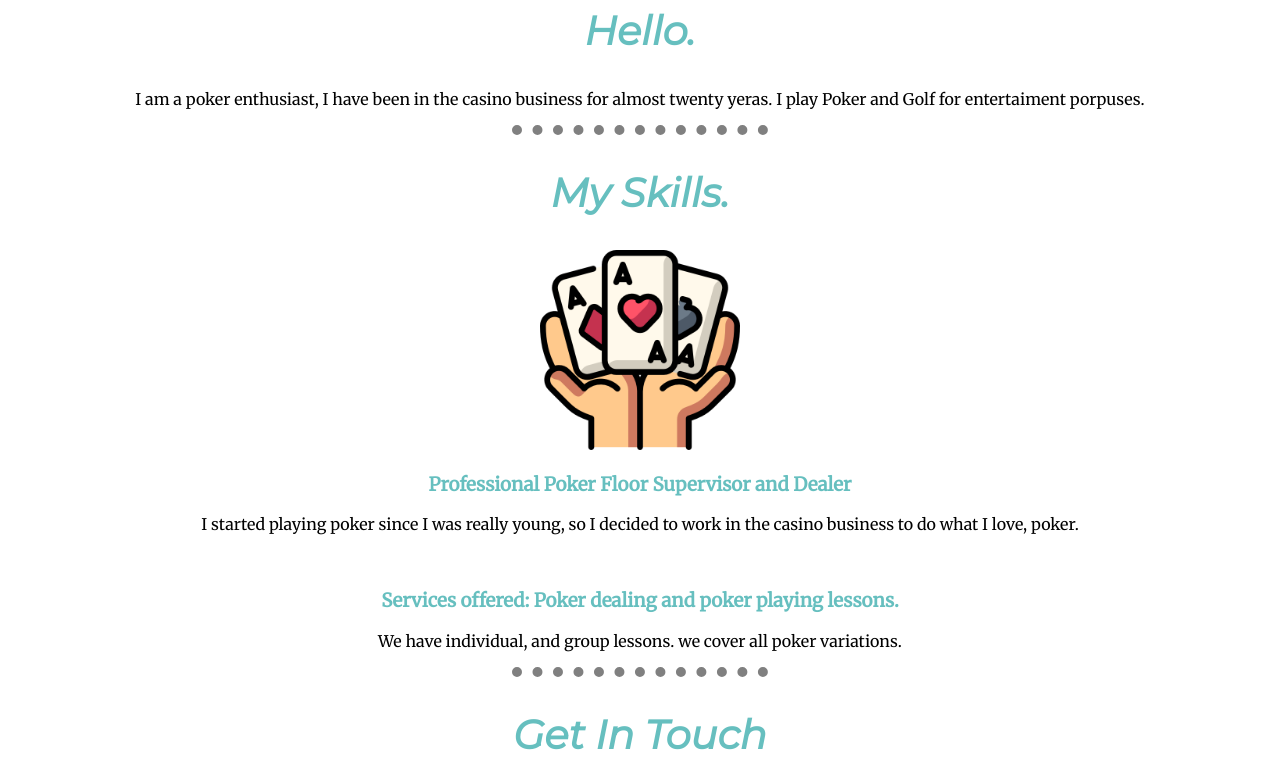
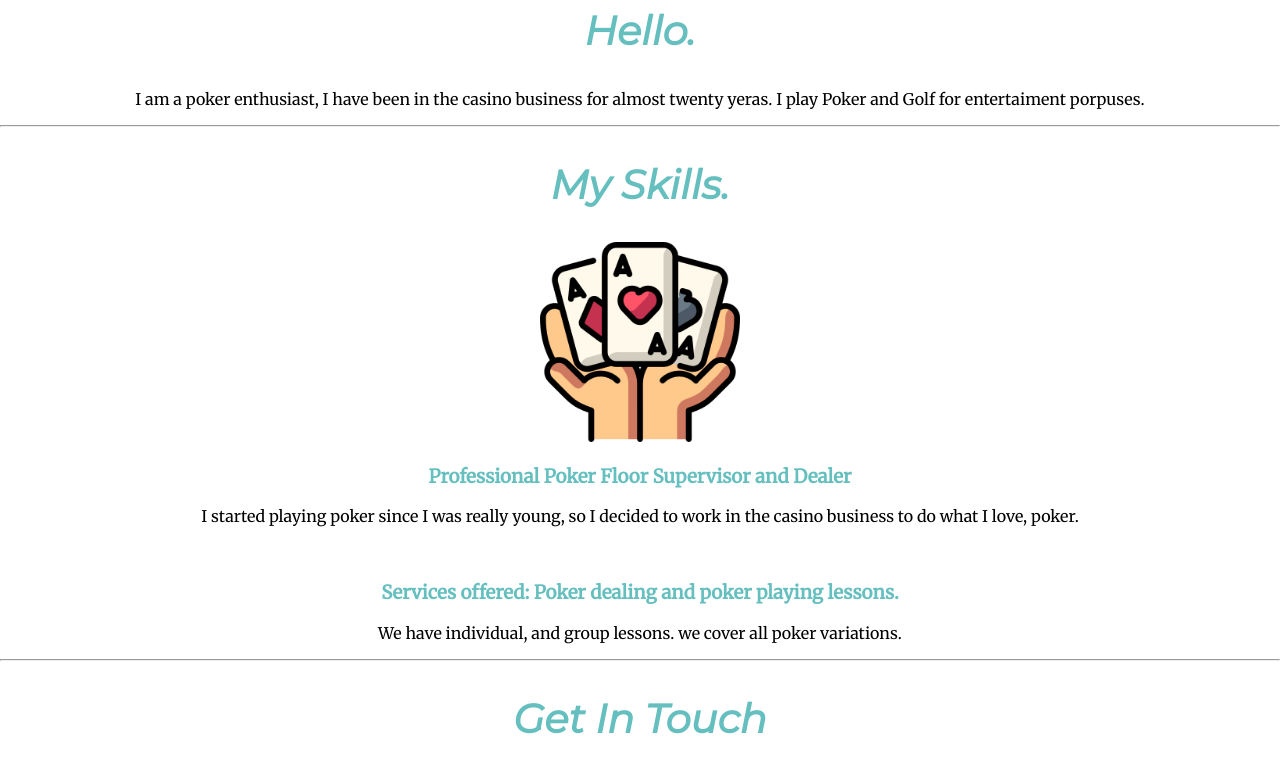
Before and after one commit to AntonioEscalante/Pocket-Aces, a plain HTML site: page index.html in a window 1280 px wide. Shown: the part 900-1673 px from the top of the page. Drawn offline with Linux system fonts and the light colour scheme.

Commit message:
Update styles.css

```diff
--- a/css/styles.css
+++ b/css/styles.css
@@ -68,11 +68,3 @@ left:200px;
   bottom:50px;
 
 }
-hr
-{ background-color: white;
-  border-style:none;
-  border-top-style: dotted;
-  border-color:grey;
-  border-width: 10px;
-  width: 20%;
-}
```
